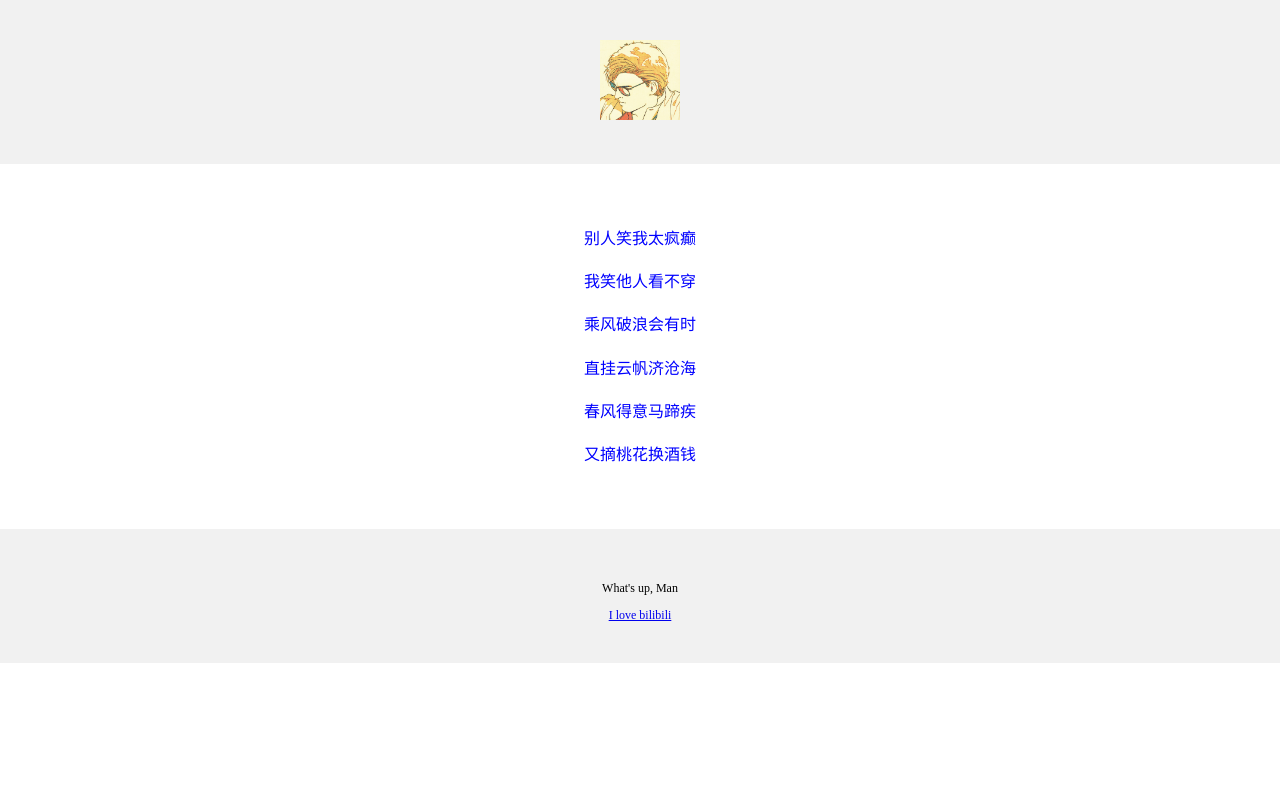
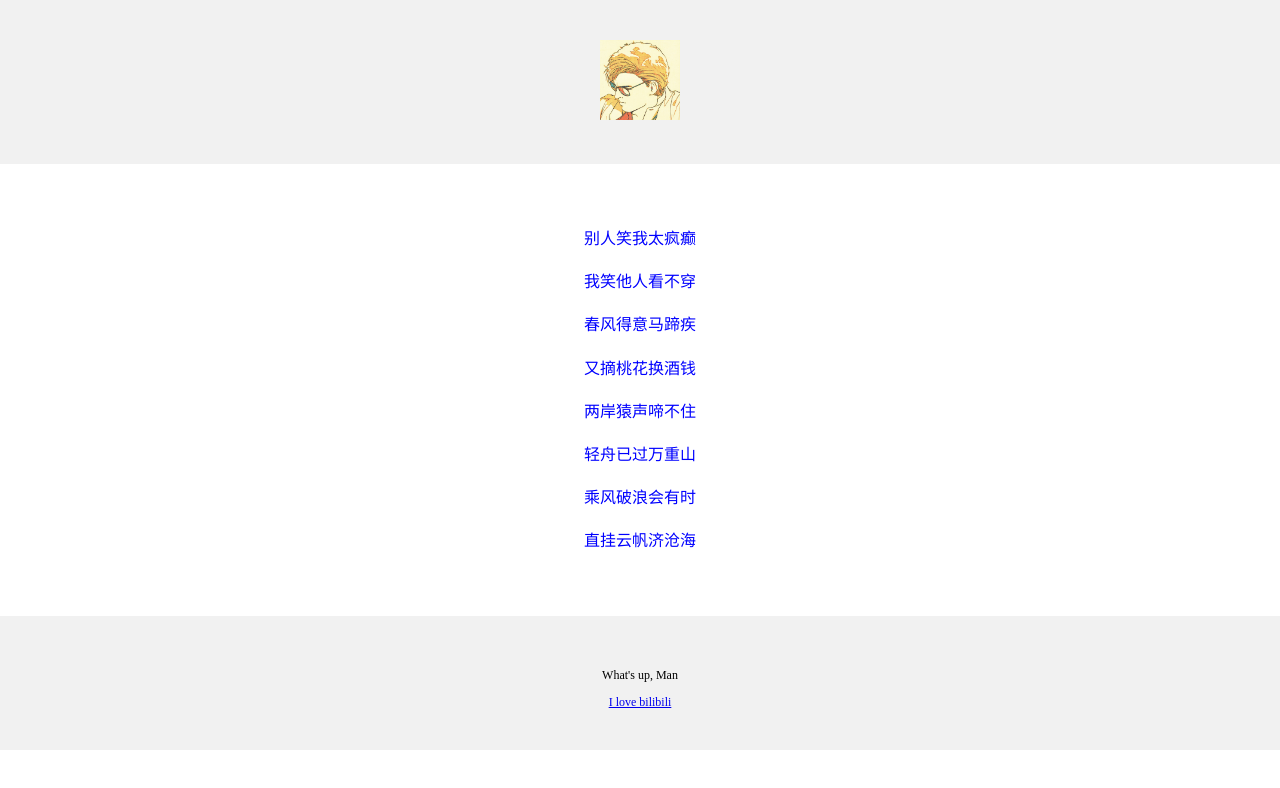
Before and after one commit to xzw8765/wesley, a plain HTML site: page index.html in a window 1280 px wide. Drawn offline with Linux system fonts and the light colour scheme.

Commit message:
Signed-off-by: xzw8765 <xzw8765@outlook.com>

```diff
--- a/index.html
+++ b/index.html
@@ -28,10 +28,13 @@
     ">
       <p>别人笑我太疯癫</p>
       <p>我笑他人看不穿</p>
+	  <p>春风得意马蹄疾</p>
+      <p>又摘桃花换酒钱</p>
+	  <p>两岸猿声啼不住</p>
+      <p>轻舟已过万重山</p>
       <p>乘风破浪会有时</p>
       <p>直挂云帆济沧海</p>
-	  <p>春风得意马蹄疾</p>
-      <p>又摘桃花换酒钱</p>
+
     </div>
     <div style="
       background-color: #f1f1f1;
```
